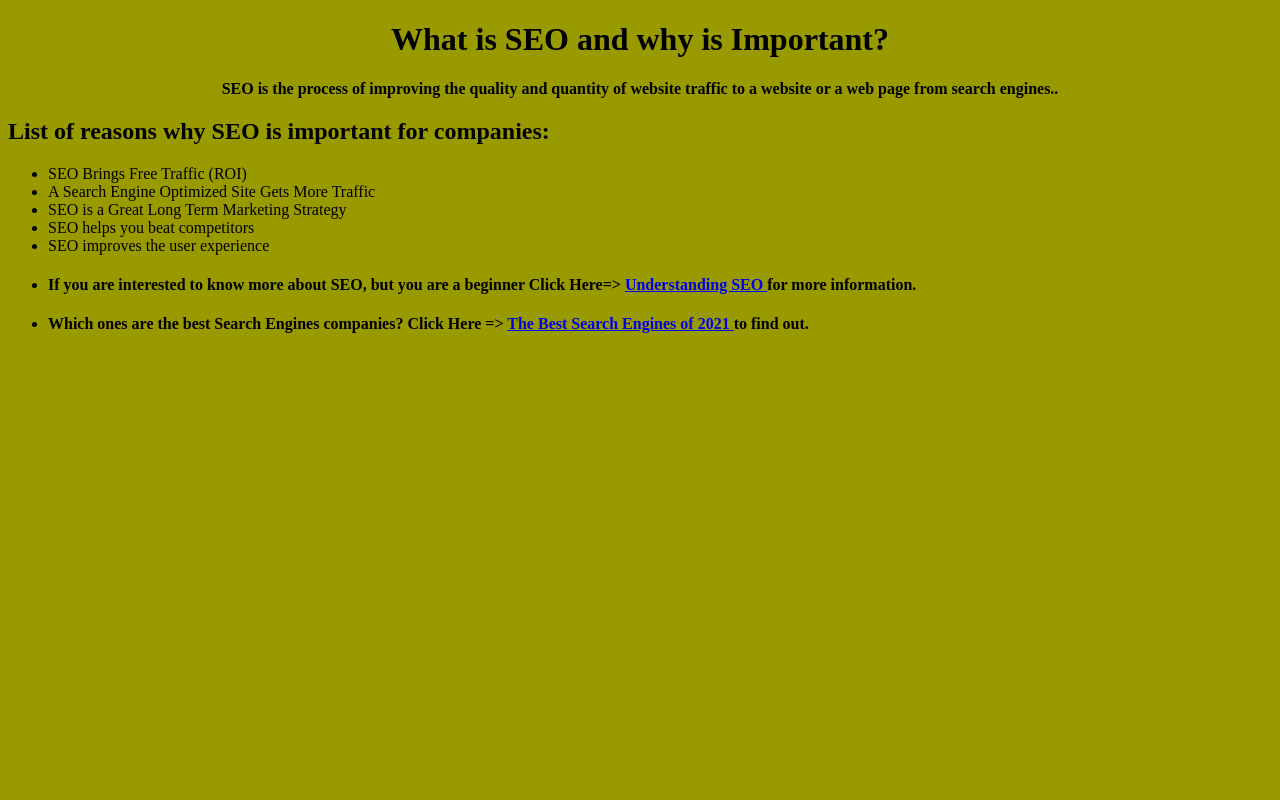
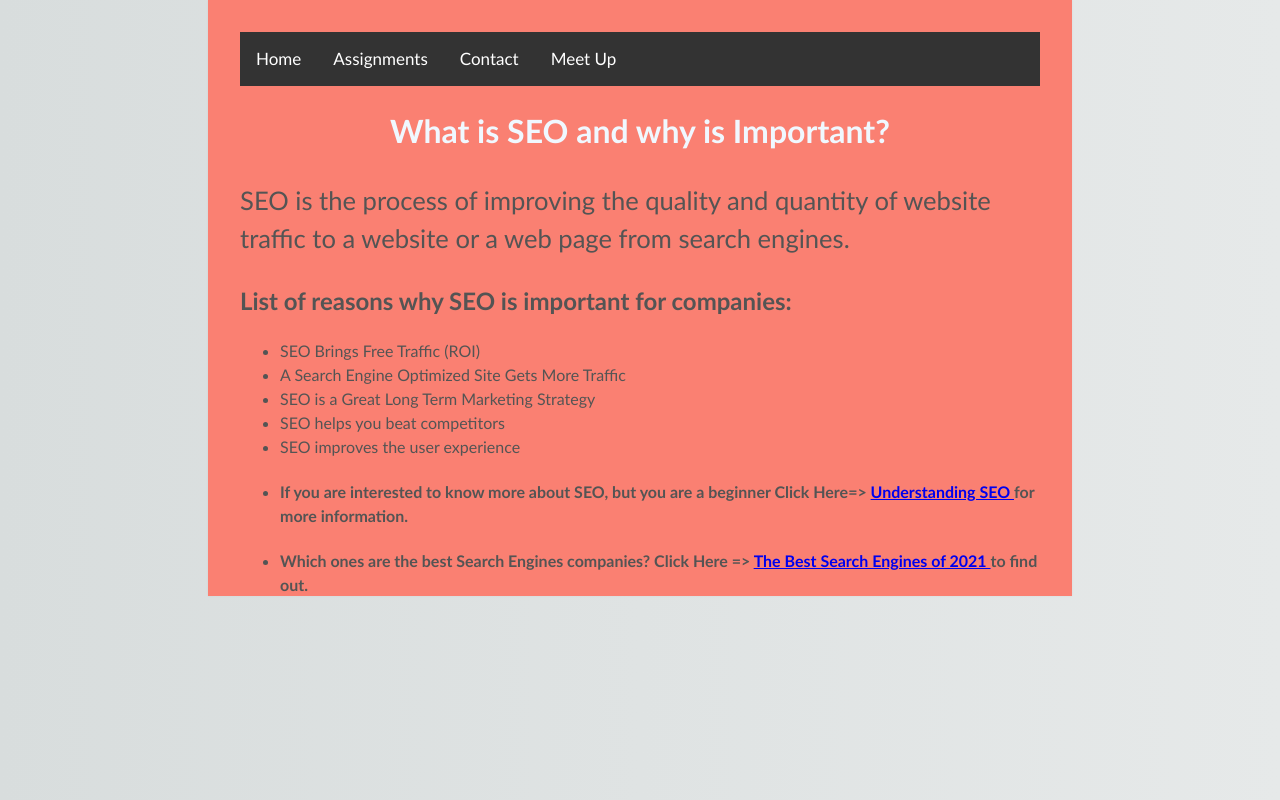
Before and after one commit to Fvargas78/SEO, a plain HTML site: page index.html in a window 1280 px wide. Drawn offline with Linux system fonts and the light colour scheme.

Commit message:
Update index.html

```diff
--- a/index.html
+++ b/index.html
@@ -3,20 +3,68 @@
 
     <head>
  <meta charset="UTF-8">
- <meta name="description" content="CNIT 132 - Christopher Bulkley - Logston - Page for Module 2">
+ <meta name="description" content="CNIT 132 - Fabricio Vargas- Page for Module 2">
  <meta name="keywords" content="HTML, CSS, SEO,">
  <meta name="author" content="Fabricio Vargas">
  <meta name="viewport" content="width=device-width, initial-scale=1">
  <title>Search Engine Optimization</title>
+   <style>
+html {
+    background: #D3D3D3;
+    background-image: linear-gradient(270deg, rgb(230, 233, 233) 0%, rgb(216, 221, 221) 100%);
+}
+
+body   {
+    background: #FA8072;
+    height: 500px;
+    box-shadow: 0 0 2px rgba(0, 0, 0, 0.06);
+    color: #545454;
+    font-family: "candara", Helvetica, Arial, sans-serif;
+    font-size: 16px;
+    line-height: 1.5;
+    margin: 0 auto;
+    max-width: 800px;
+    padding: 2em 2em 4em;
+}
+.topnav {
+  overflow: hidden;
+  background-color: #333;
+}
+
+.topnav a {
+  float: left;
+  color: #f2f2f2;
+  text-align: center;
+  padding: 14px 16px;
+  text-decoration: none;
+  font-size: 17px;
+}
+
+.topnav a:hover {
+  background-color: #ddd;
+  color: black;
+}
+
+.topnav a.active {
+  color: white;
+}
+ </style>
     </head>
-<header>
-     <body style="background-color: #999900">
-         <h1><center>What is SEO and why is Important?</center></h1>
-         <p><b><center>SEO is the process of improving the quality and quantity of website traffic to a website or a web page from search engines..</center></p></b>
-         </header>
-    <h2> List of reasons why SEO is important for companies:
-         </h2>
- <ul>
+
+ <body>
+
+<div class="topnav">
+  <a class="active" href="https://fvargas78.github.io/-homework1.html/">Home</a>
+  <a class="active" href="https://fvargas78.github.io/assignments.html/">Assignments</a>
+  <a class="active" href="https://fvargas78.github.io/contact.html/">Contact</a>
+  <a class="active" href="https://fvargas78.github.io/meetup.html/">Meet Up</a>
+</div>
+     <h1 style="text-align: center; font-size: 200%; color: aliceblue">What is SEO and why is Important?</h1>
+   <p style="font-size:160%;"> SEO is the process of improving the quality and quantity of website traffic to a website or a web page from search engines.</p>
+
+         <h2> List of reasons why SEO is important for companies:</h2>
+
+         <ul>
     <li>SEO Brings Free Traffic (ROI)</li>
     <li>A Search Engine Optimized Site Gets More Traffic</li>
     <li>SEO is a Great Long Term Marketing Strategy</li>
```
